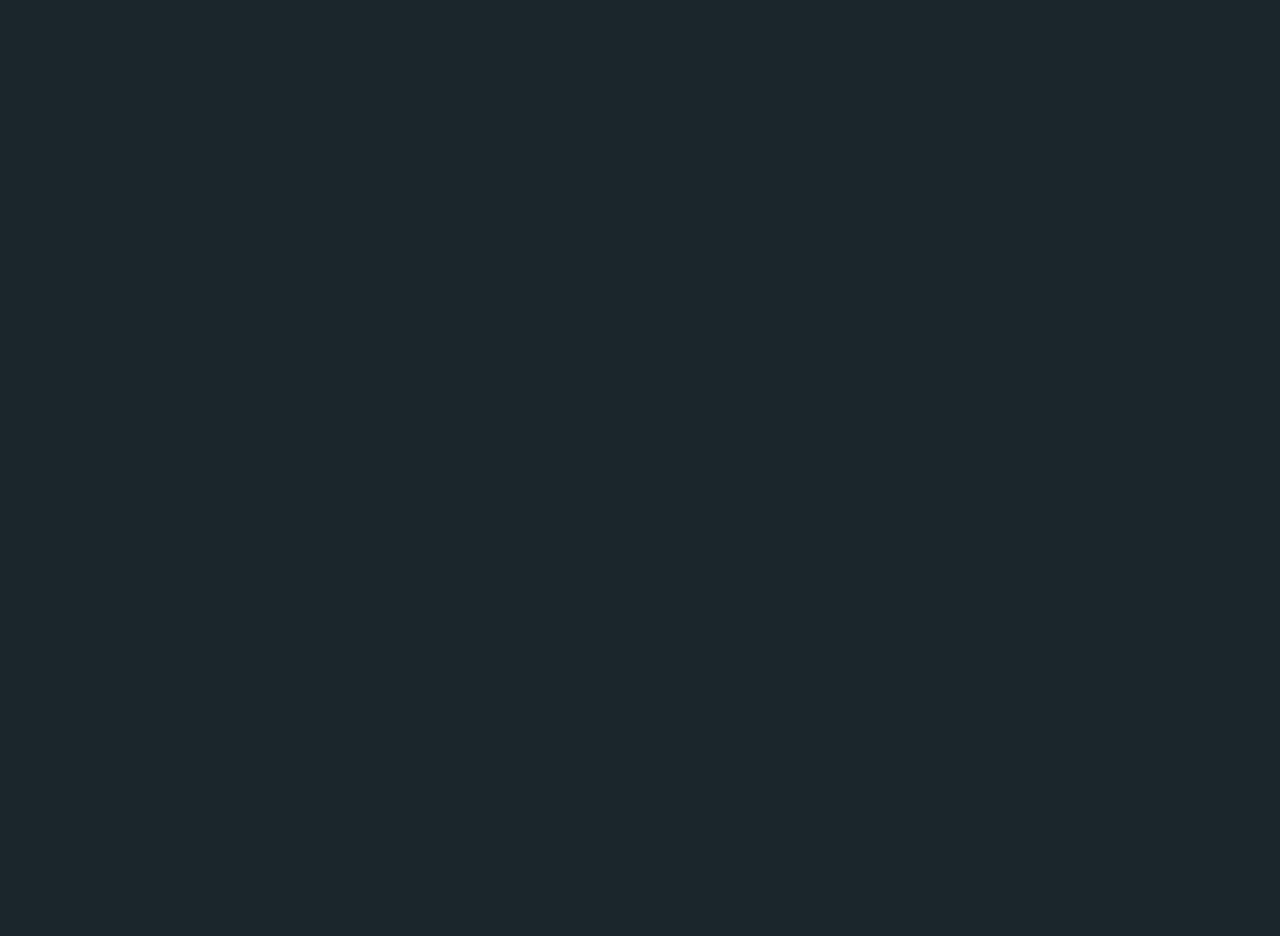
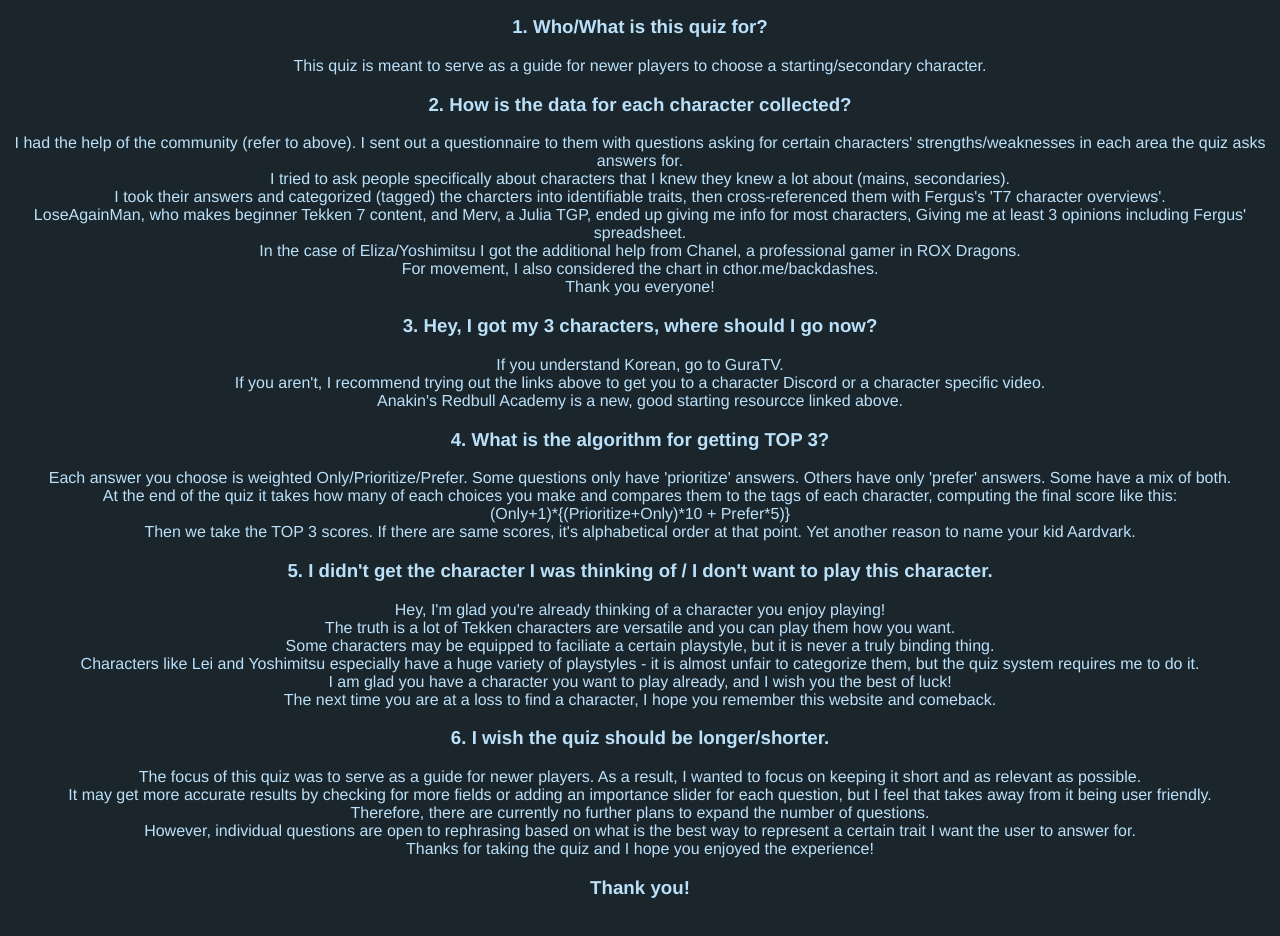
Before and after one commit to orangegarage/tekken-character-quiz-old, a Vue app: page /#/about in a window 1280 px wide. Shown: the part 700-1636 px from the top of the page. Before the commit the page ends 800 px from the top, so only its background shows below. Built offline with nearby package versions, Linux system fonts and the light colour scheme.

Commit message:
FAQ page added

```diff
--- a/src/App.vue
+++ b/src/App.vue
@@ -168,6 +168,9 @@ li:hover {
   height: 1.3em;
 }
 
+.specialthanks{
+    margin-bottom: 5em;
+}
 .specialthanks a{
   color: #ffbd69;
   text-decoration: none;
--- a/src/assets/en.json
+++ b/src/assets/en.json
@@ -18,7 +18,21 @@
     "about":
     {
         "resources": "Starting Resources",
-        "stack": "Frameworks/Plugins"
+        "stack": "Frameworks/Plugins",
+        "faq": "FAQ",
+        "faq1": "Who/What is this quiz for?",
+        "answer1": "This quiz is meant to serve as a guide for newer players to choose a starting/secondary character.",
+        "faq2": "How is the data for each character collected?",
+        "answer2": "I had the help of the community (refer to above). I sent out a questionnaire to them with questions asking for certain characters' strengths/weaknesses in each area the quiz asks answers for.\nI tried to ask people specifically about characters that I knew they knew a lot about (mains, secondaries).\nI took their answers and categorized (tagged) the charcters into identifiable traits, then cross-referenced them with Fergus's 'T7 character overviews'.\nLoseAgainMan, who makes beginner Tekken 7 content, and Merv, a Julia TGP, ended up giving me info for most characters, Giving me at least 3 opinions including Fergus' spreadsheet.\nIn the case of Eliza/Yoshimitsu I got the additional help from Chanel, a professional gamer in ROX Dragons.\nFor movement, I also considered the chart in cthor.me/backdashes.\nThank you everyone!",
+        "faq3": "Hey, I got my 3 characters, where should I go now?",
+        "answer3": "If you understand Korean, go to GuraTV.\nIf you aren't, I recommend trying out the links above to get you to a character Discord or a character specific video.\nAnakin's Redbull Academy is a new, good starting resourcce linked above.",
+        "faq4": "What is the algorithm for getting TOP 3?",
+        "answer4": "Each answer you choose is weighted Only/Prioritize/Prefer. Some questions only have 'prioritize' answers. Others have only 'prefer' answers. Some have a mix of both.\nAt the end of the quiz it takes how many of each choices you make and compares them to the tags of each character, computing the final score like this:\n(Only+1)*{(Prioritize+Only)*10 + Prefer*5)}\nThen we take the TOP 3 scores. If there are same scores, it's alphabetical order at that point. Yet another reason to name your kid Aardvark.",
+        "faq5": "I didn't get the character I was thinking of / I don't want to play this character.",
+        "answer5": "Hey, I'm glad you're already thinking of a character you enjoy playing!\nThe truth is a lot of Tekken characters are versatile and you can play them how you want.\nSome characters may be equipped to faciliate a certain playstyle, but it is never a truly binding thing.\nCharacters like Lei and Yoshimitsu especially have a huge variety of playstyles - it is almost unfair to categorize them, but the quiz system requires me to do it.\nI am glad you have a character you want to play already, and I wish you the best of luck!\nThe next time you are at a loss to find a character, I hope you remember this website and comeback.",
+        "faq6": "I wish the quiz should be longer/shorter.",
+        "answer6": "The focus of this quiz was to serve as a guide for newer players. As a result, I wanted to focus on keeping it short and as relevant as possible.\nIt may get more accurate results by checking for more fields or adding an importance slider for each question, but I feel that takes away from it being user friendly.\nTherefore, there are currently no further plans to expand the number of questions.\nHowever, individual questions are open to rephrasing based on what is the best way to represent a certain trait I want the user to answer for.\nThanks for taking the quiz and I hope you enjoyed the experience!",
+        "thanks": "Thank you!"
     },
     "questions":
     {
--- a/src/components/HelloWorld.vue
+++ b/src/components/HelloWorld.vue
@@ -16,6 +16,7 @@
     <ul>
       <li><a href="https://github.com/orangegarage/tekken-character-quiz" target="_blank" rel="noopener">{{ $t('main.githubLink')}}</a></li>
       <li><a href="https://twitter.com/jincontroller" target="_blank" rel="noopener">{{ $t('main.twtLink') }}</a></li>
+      <li><router-link to="/about">FAQ</router-link></li>
     </ul>
   </div>
 </template>
--- a/src/views/About.vue
+++ b/src/views/About.vue
@@ -20,11 +20,29 @@
         <li><a href="https://github.com/vuejs/vue-cli/tree/dev/packages/%40vue/cli-plugin-eslint" target="_blank" rel="noopener">eslint</a></li>
       </ul>
     </div>
+
     <div class= "specialthanks">
     <h1>Special thanks to...</h1>
     <h3><a href = "https://github.com/biggestcookie" target="_blank">bigcookie</a> | <a href= "https://twitter.com/genafurly" target="_blank">GenaFurLy</a> | <a href= "https://www.youtube.com/channel/UCGbtD4EH3UOmJR2AtjHr0kA" target="_blank">LoseAgainMan(또졌다맨)</a> | <a href= "https://www.twitch.tv/merv202">Merv202</a> | <a href= "https://twitter.com/tekkenchanel">ROX_Chanel(샤넬)</a></h3>
     <h4>WhoAmI, 네간리얼쑨, 리틀브로, Kane, AStr8pro</h4>
     <p>...and you!</p>
+
+    </div>
+    <div class = "faq">
+      <h1>{{$t('about.faq')}}</h1>
+      <h3>1. {{$t('about.faq1')}}</h3>
+      <p>{{$t('about.answer1')}}</p>
+      <h3>2. {{$t('about.faq2')}}</h3>
+      <p>{{$t('about.answer2')}}</p>
+      <h3>3. {{$t('about.faq3')}}</h3>
+      <p>{{$t('about.answer3')}}</p>
+      <h3>4. {{$t('about.faq4')}}</h3>
+      <p>{{$t('about.answer4')}}</p>
+      <h3>5. {{$t('about.faq5')}}</h3>
+      <p>{{$t('about.answer5')}}</p>
+      <h3>6. {{$t('about.faq6')}}</h3>
+      <p>{{$t('about.answer6')}}</p>
+      <h3>{{$t('about.thanks')}}</h3>
     </div>
 
   </div>
```
Also changed, not shown: src/assets/kr.json.
